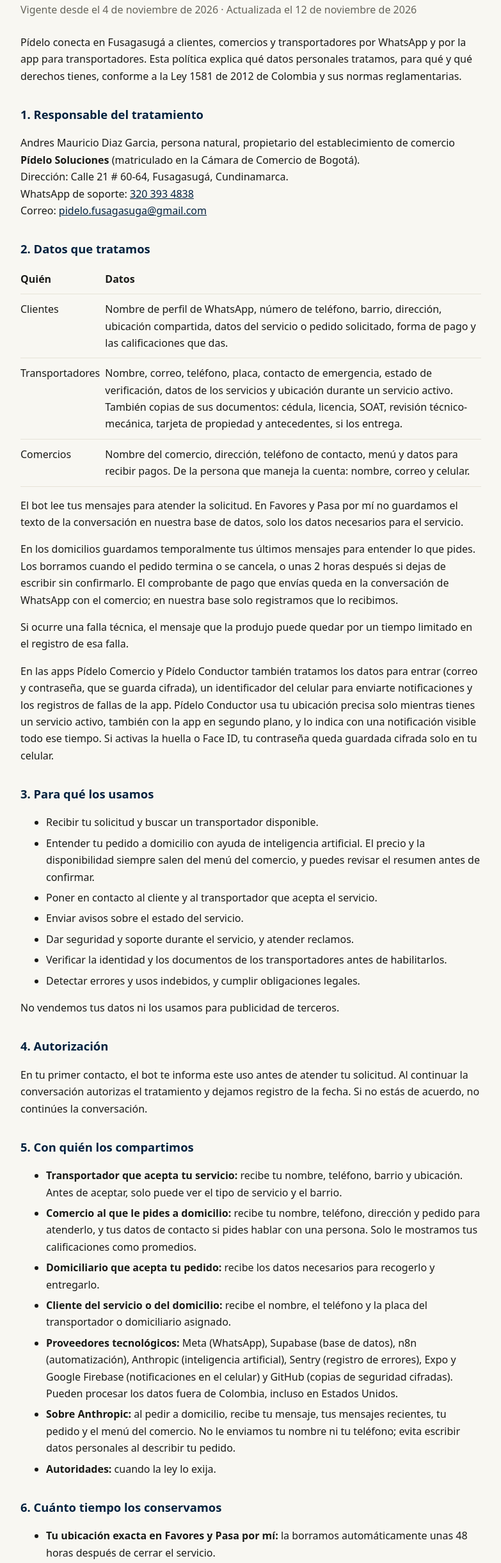
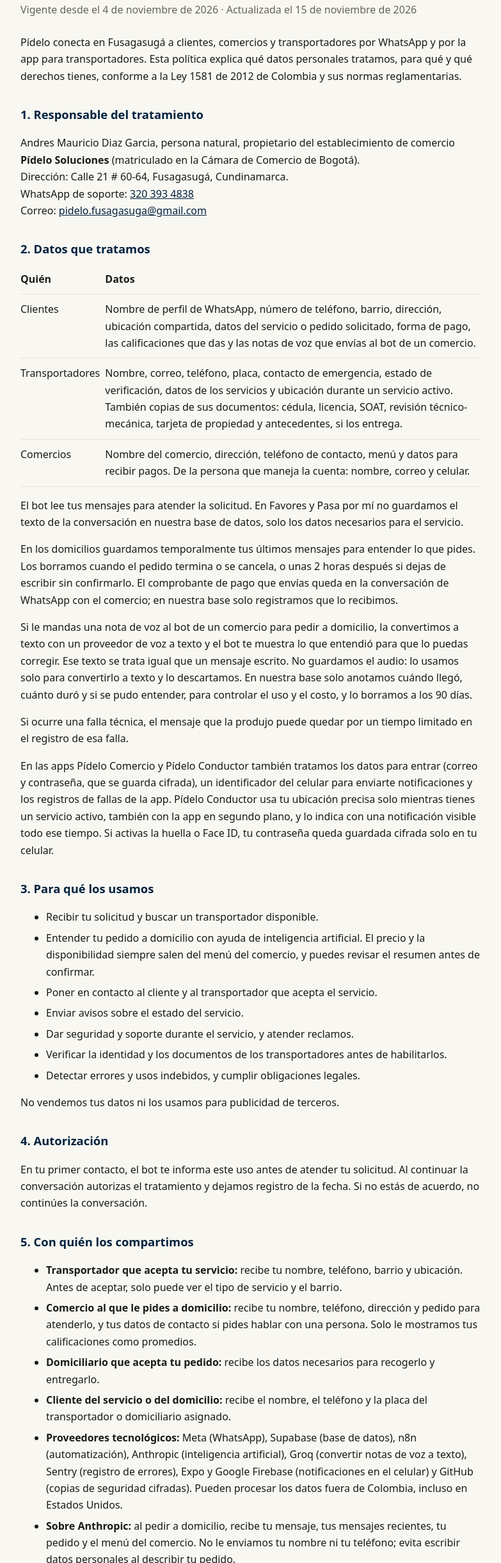
Before and after one commit to pidelo-fusagasuga/pidelo-fusagasuga.github.io, a plain HTML site: page privacidad.html in a window 1280 px wide. Shown: the part 80-2523 px from the top of the page at 64% size, without its empty margins (248-1031 px from the left). Drawn offline with Linux system fonts and the light colour scheme.

Commit message:
Política de privacidad: notas de voz en los bots de los comercios y Groq como proveedor
Co-Authored-By: Claude Opus 5.5 <noreply@anthropic.com>

```diff
--- a/privacidad.html
+++ b/privacidad.html
@@ -21,7 +21,7 @@
 <body>
 <main>
   <h1>Política de privacidad de Pídelo</h1>
-  <p class="date">Vigente desde el 4 de noviembre de 2026 · Actualizada el 12 de noviembre de 2026</p>
+  <p class="date">Vigente desde el 4 de noviembre de 2026 · Actualizada el 15 de noviembre de 2026</p>
 
   <p>Pídelo conecta en Fusagasugá a clientes, comercios y transportadores por WhatsApp y por la app para transportadores. Esta política explica qué datos personales tratamos, para qué y qué derechos tienes, conforme a la Ley 1581 de 2012 de Colombia y sus normas reglamentarias.</p>
 
@@ -31,12 +31,13 @@
   <h2>2. Datos que tratamos</h2>
   <table>
     <tr><th>Quién</th><th>Datos</th></tr>
-    <tr><td>Clientes</td><td>Nombre de perfil de WhatsApp, número de teléfono, barrio, dirección, ubicación compartida, datos del servicio o pedido solicitado, forma de pago y las calificaciones que das.</td></tr>
+    <tr><td>Clientes</td><td>Nombre de perfil de WhatsApp, número de teléfono, barrio, dirección, ubicación compartida, datos del servicio o pedido solicitado, forma de pago, las calificaciones que das y las notas de voz que envías al bot de un comercio.</td></tr>
     <tr><td>Transportadores</td><td>Nombre, correo, teléfono, placa, contacto de emergencia, estado de verificación, datos de los servicios y ubicación durante un servicio activo. También copias de sus documentos: cédula, licencia, SOAT, revisión técnico-mecánica, tarjeta de propiedad y antecedentes, si los entrega.</td></tr>
     <tr><td>Comercios</td><td>Nombre del comercio, dirección, teléfono de contacto, menú y datos para recibir pagos. De la persona que maneja la cuenta: nombre, correo y celular.</td></tr>
   </table>
   <p>El bot lee tus mensajes para atender la solicitud. En Favores y Pasa por mí no guardamos el texto de la conversación en nuestra base de datos, solo los datos necesarios para el servicio.</p>
   <p>En los domicilios guardamos temporalmente tus últimos mensajes para entender lo que pides. Los borramos cuando el pedido termina o se cancela, o unas 2 horas después si dejas de escribir sin confirmarlo. El comprobante de pago que envías queda en la conversación de WhatsApp con el comercio; en nuestra base solo registramos que lo recibimos.</p>
+  <p>Si le mandas una nota de voz al bot de un comercio para pedir a domicilio, la convertimos a texto con un proveedor de voz a texto y el bot te muestra lo que entendió para que lo puedas corregir. Ese texto se trata igual que un mensaje escrito. No guardamos el audio: lo usamos solo para convertirlo a texto y lo descartamos. En nuestra base solo anotamos cuándo llegó, cuánto duró y si se pudo entender, para controlar el uso y el costo, y lo borramos a los 90 días.</p>
   <p>Si ocurre una falla técnica, el mensaje que la produjo puede quedar por un tiempo limitado en el registro de esa falla.</p>
   <p>En las apps Pídelo Comercio y Pídelo Conductor también tratamos los datos para entrar (correo y contraseña, que se guarda cifrada), un identificador del celular para enviarte notificaciones y los registros de fallas de la app. Pídelo Conductor usa tu ubicación precisa solo mientras tienes un servicio activo, también con la app en segundo plano, y lo indica con una notificación visible todo ese tiempo. Si activas la huella o Face ID, tu contraseña queda guardada cifrada solo en tu celular.</p>
 
@@ -61,8 +62,9 @@
     <li><strong>Comercio al que le pides a domicilio:</strong> recibe tu nombre, teléfono, dirección y pedido para atenderlo, y tus datos de contacto si pides hablar con una persona. Solo le mostramos tus calificaciones como promedios.</li>
     <li><strong>Domiciliario que acepta tu pedido:</strong> recibe los datos necesarios para recogerlo y entregarlo.</li>
     <li><strong>Cliente del servicio o del domicilio:</strong> recibe el nombre, el teléfono y la placa del transportador o domiciliario asignado.</li>
-    <li><strong>Proveedores tecnológicos:</strong> Meta (WhatsApp), Supabase (base de datos), n8n (automatización), Anthropic (inteligencia artificial), Sentry (registro de errores), Expo y Google Firebase (notificaciones en el celular) y GitHub (copias de seguridad cifradas). Pueden procesar los datos fuera de Colombia, incluso en Estados Unidos.</li>
+    <li><strong>Proveedores tecnológicos:</strong> Meta (WhatsApp), Supabase (base de datos), n8n (automatización), Anthropic (inteligencia artificial), Groq (convertir notas de voz a texto), Sentry (registro de errores), Expo y Google Firebase (notificaciones en el celular) y GitHub (copias de seguridad cifradas). Pueden procesar los datos fuera de Colombia, incluso en Estados Unidos.</li>
     <li><strong>Sobre Anthropic:</strong> al pedir a domicilio, recibe tu mensaje, tus mensajes recientes, tu pedido y el menú del comercio. No le enviamos tu nombre ni tu teléfono; evita escribir datos personales al describir tu pedido.</li>
+    <li><strong>Sobre Groq:</strong> si le mandas una nota de voz al bot de un comercio, recibe solo el audio y el nombre del comercio con su menú, para entenderlo mejor. No le enviamos tu nombre ni tu teléfono, y lo tenemos configurado para que no guarde los audios.</li>
     <li><strong>Autoridades:</strong> cuando la ley lo exija.</li>
   </ul>
 
@@ -72,6 +74,7 @@
     <li><strong>Ubicación del transportador durante la ruta:</strong> se borra automáticamente según nuestra política de seguridad, normalmente a las 48 horas, salvo que haya un caso de soporte o seguridad registrado.</li>
     <li><strong>Datos del servicio y de contacto:</strong> el tiempo necesario para prestar el servicio, atender reclamos y cumplir obligaciones legales.</li>
     <li><strong>Documentos de los transportadores:</strong> mientras trabaje con Pídelo y el tiempo necesario después para atender reclamos o cumplir obligaciones legales. Solo los pueden abrir los administradores, y cada apertura queda registrada.</li>
+    <li><strong>Notas de voz:</strong> el audio no se guarda. Si ocurre una falla técnica justo al procesarlo, puede quedar por un tiempo limitado en el registro de esa falla.</li>
     <li><strong>Copias de seguridad cifradas:</strong> hasta 30 días.</li>
   </ul>
 
```
